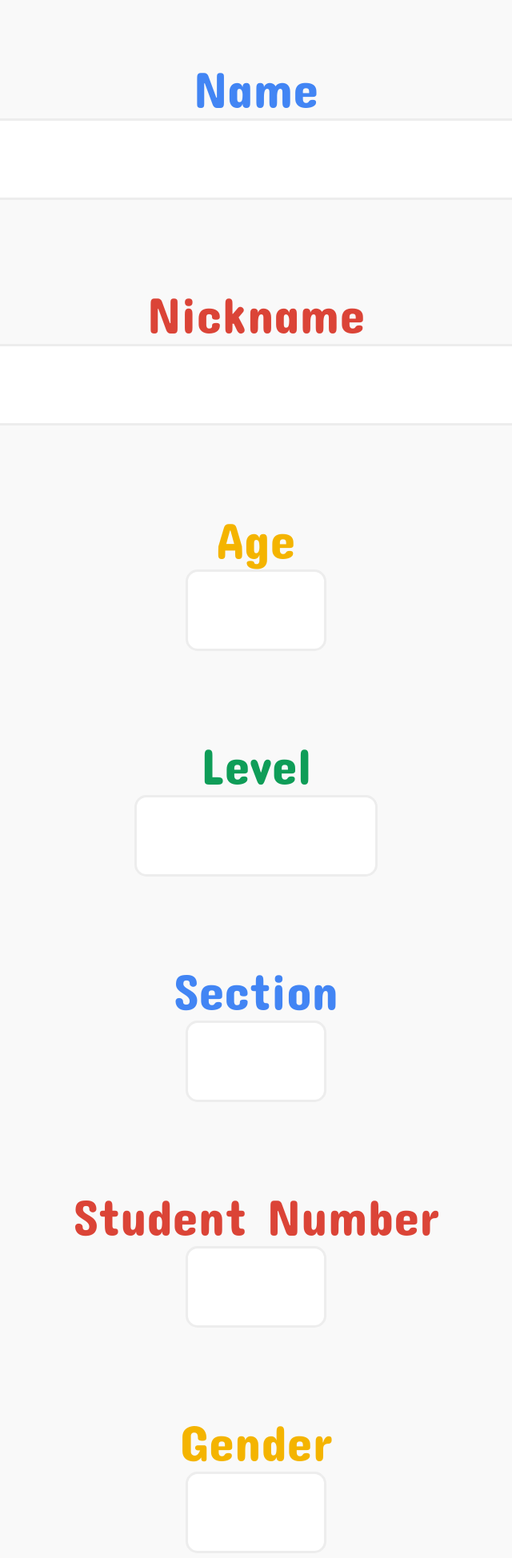
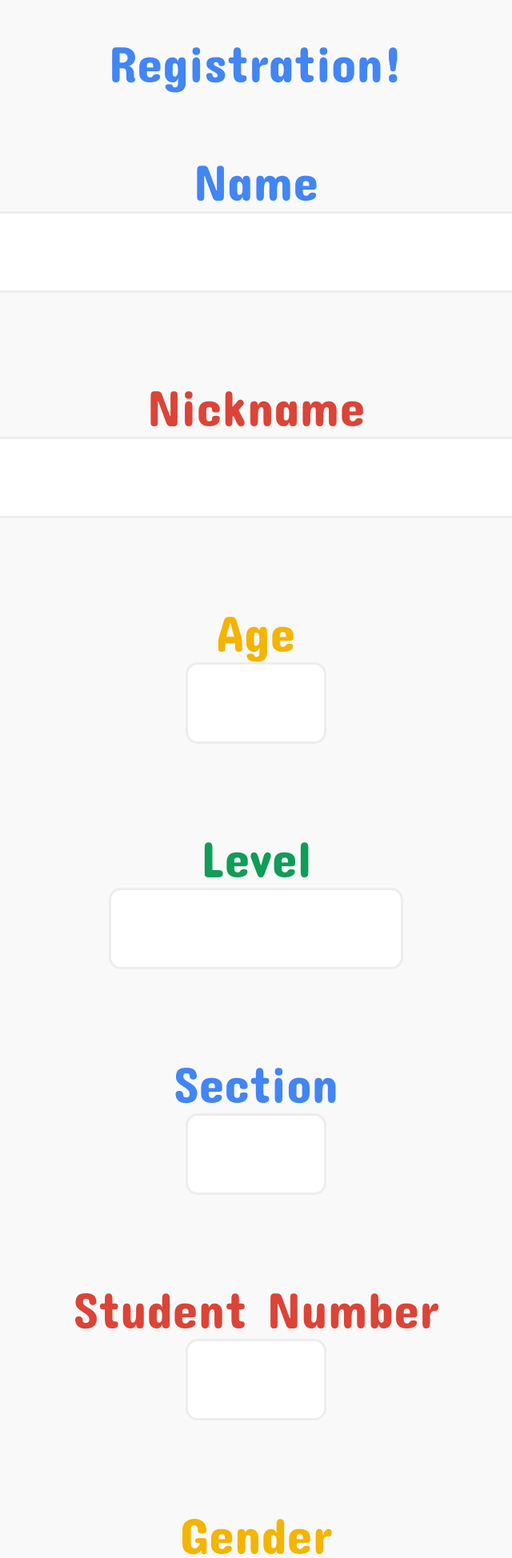
Before and after one commit to elijaveloper/EnglishRunner, a PHP site: page / in a window 1280 px wide. Shown: the top 1948 px of the page at 80% size, without its empty margins (320-960 px from the left). Run offline with PHP 8.4, Linux system fonts and the light colour scheme.

Commit message:
Just an update

```diff
--- a/index.php
+++ b/index.php
@@ -18,12 +18,20 @@
         font-family: 'Concert One';
         font-size: 4em;
       }
-      input{
+      #title{
+        font-family: 'Concert One';
+        font-size: 4em;
+        text-align: center;
+        margin: 40px;
+        color:#4285F4;
+      }
+      input,textarea{
         font-family: 'Concert One';
         font-size: 1em;
         border-radius: 15px;
         border: 3px solid #ededed;
         padding: 10px;
+        cursor: url("img/hand.png"), auto;
       }
       input[type=text]:focus, textarea:focus {
         outline:none;
@@ -41,7 +49,7 @@
         background-color: #4285F4;
         color: #FFFFFF;
         padding: 25px;
-        cursor: url("https://s3-us-west-2.amazonaws.com/s.cdpn.io/9632/happy.png"), auto;
+        cursor: url("img/hand.png"), auto;
         box-shadow: 0px 9px 0px #2142a2, 0px 9px 25px rgba(0,0,0,.7);
       }
 
@@ -53,20 +61,29 @@
     </style>
   </head>
   <body>
+    <div class="h1" id="title">
+      Registration!
+    </div>
     <div class="container">
     </div>
 
   </body>
   <script type="text/javascript">
-    console.log("here");
     var Container = document.querySelector(".container");
-    var Questions = "Name:30,Nickname:30,Age:4,Level:8,Section:4,Student Number:4,Gender:4,School:30,Favourite Subject:30,Favourite Food:30,Favourite Teacher:30".split(",");
+    var Questions = "Name:30,Nickname:30,Age:4,Level:10,Section:4,Student Number:4,Gender:7,School:30,Favourite Subject:30,Favourite Food:30,Favourite Teacher:30".split(",");
+    var Answers = "{";
     var Colors = "#4285F4,#DB4437,#F4B400,#0F9D58".split(",");
     Questions.forEach((question,i) => {
       question = question.split(":");
-      Container.innerHTML += "<div class='section'><div class='row'>"+question[0]+"</div>" +
-      "<div class='row'><input type='text' name='"+question[0]+"' size="+question[1]+"/></div></div>";
+      if(question[0] == "School"){
+        Container.innerHTML += "<div class='section'><div class='row'>"+question[0]+"</div>" +
+          "<div class='row'><textarea class='questions' id='"+question[0].split(" ").join("")+"' name='"+question[0]+"' cols='"+question[1]+" rows=2'></textarea></div></div>";
+      }else{
+        Container.innerHTML += "<div class='section'><div class='row'>"+question[0]+"</div>" +
+        "<div class='row'><input class='questions' id='"+question[0].split(" ").join("")+"' type='text' name='"+question[0]+"' size='"+question[1]+"'/></div></div>";
+      }
     });
+    var school = document.getElementById("School");
     Container.innerHTML += "<div class='section'><div class='row'><input type='button' id='submit' value='submit'></div></div>"
     var itr = 0;
     var Sections = document.getElementsByClassName("section");
@@ -74,5 +91,20 @@
       Sections[i].style.color = Colors[itr];
       itr = itr < 3 ? itr + 1 : 0;
     }
+
+    var Responses = document.getElementsByClassName("questions");
+    var submitButton = document.getElementById("submit");
+    submitButton.onclick = ()=>{
+      for(var i=0; i < Responses.length; i++){
+        var value = Responses[i].value;
+        var id = Responses[i].id;
+        Answers += "\""+id+"\":\""+value+"\"";
+        Answers += (i == Responses.length - 1) ? "" : ",";
+      }
+      Answers += "}";
+      var AnswersJSON = JSON.parse(Answers);
+      console.log(AnswersJSON);
+    };
+
   </script>
 </html>
```
Also changed, not shown: img/hand.png (added).
